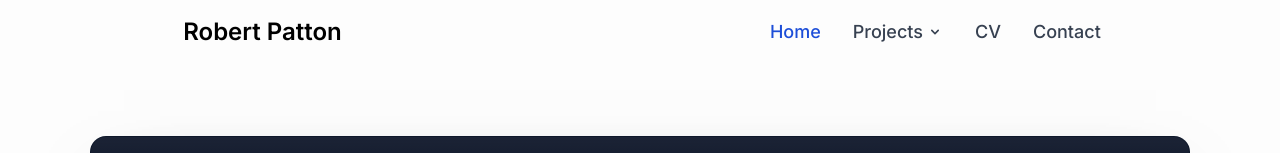
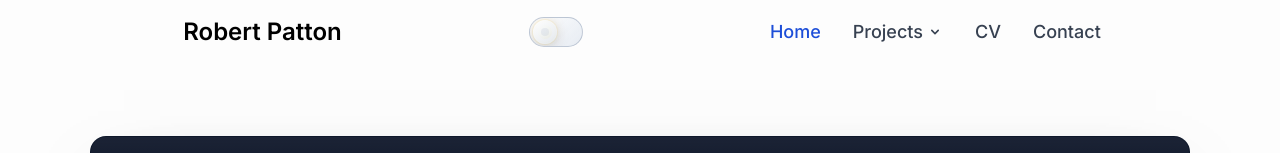
Before and after one commit to rpattn/rpatton, a Next.js app: page / in a window 1280 px wide. Shown: the top 153 px of the page. Built offline with nearby package versions, Linux system fonts and the light colour scheme.

Commit message:
dark - light pt1

```diff
--- a/src/app/components/navbar/Navbar.jsx
+++ b/src/app/components/navbar/Navbar.jsx
@@ -4,6 +4,7 @@ import { AiOutlineMenu } from "react-icons/ai";
 import { RxCross1 } from "react-icons/rx";
 import Link from "next/link";
 import Dropdown from "./Dropdown";
+import ThemeToggle from "./ThemeToggle";
 import { usePathname } from 'next/navigation'
 
 const Navbar = () => {
@@ -49,11 +50,14 @@ const Navbar = () => {
         <a href="#" className="flex"> {/*inline svg logo*/}
             <span className="self-center ml-1 text-2xl font-semibold whitespace-nowrap">Robert Patton</span>
         </a>
-        <button data-collapse-toggle="mobile-menu" onClick={toggleMenu} type="button" className="md:hidden ml-3 mr-2 text-gray-400 hover:text-gray-900 focus:outline-none focus:ring-2 focus:ring-blue-300 rounded-lg inline-flex items-center justify-center" aria-controls="mobile-menu-2" aria-expanded="false">
-        <span className="sr-only">Open main menu</span>
-        <svg className="w-6 h-6" fill="currentColor" viewBox="0 0 20 20" xmlns="http://www.w3.org/2000/svg"><path fillRule="evenodd" d="M3 5a1 1 0 011-1h12a1 1 0 110 2H4a1 1 0 01-1-1zM3 10a1 1 0 011-1h12a1 1 0 110 2H4a1 1 0 01-1-1zM3 15a1 1 0 011-1h12a1 1 0 110 2H4a1 1 0 01-1-1z" clipRule="evenodd"></path></svg>
-        <svg className="hidden w-6 h-6" fill="currentColor" viewBox="0 0 20 20" xmlns="http://www.w3.org/2000/svg"><path fillRule="evenodd" d="M4.293 4.293a1 1 0 011.414 0L10 8.586l4.293-4.293a1 1 0 111.414 1.414L11.414 10l4.293 4.293a1 1 0 01-1.414 1.414L10 11.414l-4.293 4.293a1 1 0 01-1.414-1.414L8.586 10 4.293 5.707a1 1 0 010-1.414z" clipRule="evenodd"></path></svg>
-        </button>
+        <div className="flex items-center gap-3">
+          <ThemeToggle />
+          <button data-collapse-toggle="mobile-menu" onClick={toggleMenu} type="button" className="md:hidden ml-3 mr-2 text-gray-400 hover:text-gray-900 focus:outline-none focus:ring-2 focus:ring-blue-300 rounded-lg inline-flex items-center justify-center" aria-controls="mobile-menu-2" aria-expanded="false">
+            <span className="sr-only">Open main menu</span>
+            <svg className="w-6 h-6" fill="currentColor" viewBox="0 0 20 20" xmlns="http://www.w3.org/2000/svg"><path fillRule="evenodd" d="M3 5a1 1 0 011-1h12a1 1 0 110 2H4a1 1 0 01-1-1zM3 10a1 1 0 011-1h12a1 1 0 110 2H4a1 1 0 01-1-1zM3 15a1 1 0 011-1h12a1 1 0 110 2H4a1 1 0 01-1-1z" clipRule="evenodd"></path></svg>
+            <svg className="hidden w-6 h-6" fill="currentColor" viewBox="0 0 20 20" xmlns="http://www.w3.org/2000/svg"><path fillRule="evenodd" d="M4.293 4.293a1 1 0 011.414 0L10 8.586l4.293-4.293a1 1 0 111.414 1.414L11.414 10l4.293 4.293a1 1 0 01-1.414 1.414L10 11.414l-4.293 4.293a1 1 0 01-1.414-1.414L8.586 10 4.293 5.707a1 1 0 010-1.414z" clipRule="evenodd"></path></svg>
+          </button>
+        </div>
         <div className={`${(menuOpenBool)? "block":"hidden md:block"} w-full md:w-auto`} id="mobile-menu">
         <ul className="flex-col md:flex-row flex md:space-x-8 mt-4 md:mt-0 md:text-sm md:font-medium">
             <li>
--- /dev/null
+++ b/src/app/components/navbar/ThemeToggle.module.css
@@ -0,0 +1,138 @@
+.toggle {
+  --toggle-border: rgba(148, 163, 184, 0.55);
+  --toggle-border-dark: rgba(99, 102, 241, 0.6);
+  --toggle-bg-light: linear-gradient(135deg, rgba(255, 255, 255, 0.88), rgba(226, 232, 240, 0.85));
+  --toggle-bg-dark: linear-gradient(135deg, rgba(30, 41, 59, 0.95), rgba(15, 23, 42, 0.92));
+  position: relative;
+  display: inline-flex;
+  align-items: center;
+  justify-content: center;
+  width: 3.35rem;
+  height: 1.9rem;
+  border-radius: 999px;
+  border: 1px solid var(--toggle-border);
+  background: var(--toggle-bg-light);
+  padding: 0;
+  cursor: pointer;
+  transition: background 0.4s ease, border-color 0.4s ease;
+  overflow: hidden;
+}
+
+.toggle[data-mode="dark"] {
+  border-color: var(--toggle-border-dark);
+  background: var(--toggle-bg-dark);
+}
+
+.toggle:focus-visible {
+  box-shadow: 0 0 0 2px rgba(99, 102, 241, 0.25), 0 0 0 4px rgba(99, 102, 241, 0.15);
+  outline: none;
+}
+
+.sun,
+.moon {
+  position: absolute;
+  width: 0.9rem;
+  height: 0.9rem;
+  border-radius: 999px;
+  transition: transform 0.45s ease, opacity 0.45s ease;
+}
+
+.sun {
+  left: 0.5rem;
+  background: radial-gradient(circle at 35% 35%, #fef3c7 0%, #fef08a 40%, #facc15 75%, #f59e0b 100%);
+  box-shadow: 0 0 12px rgba(245, 158, 11, 0.55), 0 0 0 6px rgba(253, 230, 138, 0.15);
+}
+
+.sun::before,
+.sun::after {
+  content: "";
+  position: absolute;
+  inset: -0.25rem;
+  border-radius: 999px;
+  border: 1px solid rgba(250, 204, 21, 0.25);
+  opacity: 0.9;
+}
+
+.moon {
+  right: 0.5rem;
+  background: radial-gradient(circle at 30% 30%, #cbd5f5 0%, #a5b4fc 60%, #818cf8 100%);
+  transform: scale(0.7) translateX(0.2rem);
+  opacity: 0;
+  box-shadow: 0 0 10px rgba(129, 140, 248, 0.45);
+}
+
+.moon::before,
+.moon::after {
+  content: "";
+  position: absolute;
+  border-radius: 999px;
+  background: rgba(148, 163, 226, 0.6);
+}
+
+.moon::before {
+  width: 0.35rem;
+  height: 0.35rem;
+  top: 0.15rem;
+  left: 0.18rem;
+}
+
+.moon::after {
+  width: 0.25rem;
+  height: 0.25rem;
+  bottom: 0.16rem;
+  right: 0.16rem;
+  background: rgba(129, 140, 248, 0.5);
+}
+
+.toggle[data-mode="dark"] .sun {
+  opacity: 0;
+  transform: scale(0.5) translateX(-0.2rem);
+}
+
+.toggle[data-mode="dark"] .moon {
+  opacity: 1;
+  transform: scale(1) translateX(0);
+}
+
+.knob {
+  position: absolute;
+  top: 0.16rem;
+  left: 0.18rem;
+  width: 1.5rem;
+  height: 1.5rem;
+  border-radius: 999px;
+  background: linear-gradient(145deg, rgba(255, 255, 255, 0.98), rgba(226, 232, 240, 0.92));
+  box-shadow: 0 4px 14px rgba(15, 23, 42, 0.15);
+  display: grid;
+  place-items: center;
+  transition: transform 0.36s cubic-bezier(0.65, 0, 0.35, 1), background 0.4s ease, box-shadow 0.4s ease;
+}
+
+.knobCutout {
+  width: 0.5rem;
+  height: 0.5rem;
+  border-radius: 999px;
+  background: rgba(148, 163, 184, 0.15);
+  transition: opacity 0.4s ease, background 0.4s ease;
+}
+
+.toggle[data-mode="dark"] .knob {
+  transform: translateX(1.55rem);
+  background: linear-gradient(145deg, rgba(79, 70, 229, 0.9), rgba(37, 99, 235, 0.88));
+  box-shadow: 0 6px 18px rgba(59, 130, 246, 0.45);
+}
+
+.toggle[data-mode="dark"] .knobCutout {
+  background: rgba(226, 232, 255, 0.8);
+  opacity: 0.9;
+}
+
+@media (prefers-reduced-motion: reduce) {
+  .toggle,
+  .sun,
+  .moon,
+  .knob,
+  .knobCutout {
+    transition: none;
+  }
+}
--- /dev/null
+++ b/src/app/components/navbar/ThemeToggle.tsx
@@ -0,0 +1,122 @@
+"use client";
+
+import { useEffect, useRef, useState } from "react";
+
+import styles from "./ThemeToggle.module.css";
+
+type ThemeMode = "light" | "dark";
+
+const resolveSystemTheme = (): ThemeMode => {
+  if (typeof window === "undefined") {
+    return "light";
+  }
+
+  return window.matchMedia("(prefers-color-scheme: dark)").matches ? "dark" : "light";
+};
+
+const applyTheme = (mode: ThemeMode) => {
+  if (typeof document === "undefined") {
+    return;
+  }
+
+  const root = document.documentElement;
+  const body = document.body;
+
+  root.classList.toggle("dark", mode === "dark");
+  root.dataset.theme = mode;
+  root.style.colorScheme = mode;
+  if (body) {
+    body.classList.toggle("dark", mode === "dark");
+    body.dataset.theme = mode;
+  }
+};
+
+const ThemeToggle = () => {
+  const [theme, setTheme] = useState<ThemeMode>("light");
+  const [mounted, setMounted] = useState(false);
+  const [userOverride, setUserOverride] = useState(false);
+  const overrideRef = useRef(false);
+
+  useEffect(() => {
+    if (typeof window === "undefined") {
+      return;
+    }
+
+    const mediaQuery = window.matchMedia("(prefers-color-scheme: dark)");
+    const stored = window.localStorage.getItem("theme");
+    const hasStored = stored === "dark" || stored === "light";
+    const initialMode: ThemeMode = hasStored ? (stored as ThemeMode) : resolveSystemTheme();
+
+    setTheme(initialMode);
+    applyTheme(initialMode);
+    setMounted(true);
+    setUserOverride(hasStored);
+    overrideRef.current = hasStored;
+
+    const handlePreferenceChange = (event: MediaQueryListEvent) => {
+      if (overrideRef.current) {
+        return;
+      }
+
+      const nextMode: ThemeMode = event.matches ? "dark" : "light";
+      setTheme(nextMode);
+      applyTheme(nextMode);
+    };
+
+    if (typeof mediaQuery.addEventListener === "function") {
+      mediaQuery.addEventListener("change", handlePreferenceChange);
+    } else {
+      mediaQuery.addListener(handlePreferenceChange);
+    }
+
+    return () => {
+      if (typeof mediaQuery.removeEventListener === "function") {
+        mediaQuery.removeEventListener("change", handlePreferenceChange);
+      } else {
+        mediaQuery.removeListener(handlePreferenceChange);
+      }
+    };
+  }, []);
+
+  useEffect(() => {
+    if (!mounted || typeof window === "undefined") {
+      return;
+    }
+
+    if (userOverride) {
+      window.localStorage.setItem("theme", theme);
+    } else {
+      window.localStorage.removeItem("theme");
+    }
+  }, [theme, userOverride, mounted]);
+
+  const isDark = theme === "dark";
+  const label = `Activate ${isDark ? "light" : "dark"} mode`;
+
+  const handleToggle = () => {
+    const nextMode: ThemeMode = isDark ? "light" : "dark";
+    overrideRef.current = true;
+    setUserOverride(true);
+    setTheme(nextMode);
+    applyTheme(nextMode);
+  };
+
+  return (
+    <button
+      type="button"
+      className={styles.toggle}
+      data-mode={isDark ? "dark" : "light"}
+      onClick={handleToggle}
+      aria-label={label}
+      aria-pressed={isDark}
+    >
+      <span className={styles.sun} aria-hidden />
+      <span className={styles.moon} aria-hidden />
+      <span className={styles.knob} aria-hidden>
+        <span className={styles.knobCutout} />
+      </span>
+    </button>
+  );
+};
+
+export default ThemeToggle;
--- a/src/app/globals.css
+++ b/src/app/globals.css
@@ -8,6 +8,13 @@ html{scroll-behavior:smooth}
   --foreground-rgb: 0, 0, 0;
   --background-end-rgb: 253, 253, 253;
   --background-start-rgb: 253, 253, 253;
+}
+
+
+html.dark {
+  --foreground-rgb: 245, 245, 245;
+  --background-end-rgb: 0, 0, 0;
+  --background-start-rgb: 0, 0, 0;
 }
 
 @media (prefers-color-scheme: dark) {
--- a/tailwind.config.js
+++ b/tailwind.config.js
@@ -1,5 +1,6 @@
 /** @type {import('tailwindcss').Config} */
 module.exports = {
+  darkMode: 'class',
   content: [
     './src/pages/**/*.{js,ts,jsx,tsx,mdx}',
     './src/components/**/*.{js,ts,jsx,tsx,mdx}',
```
